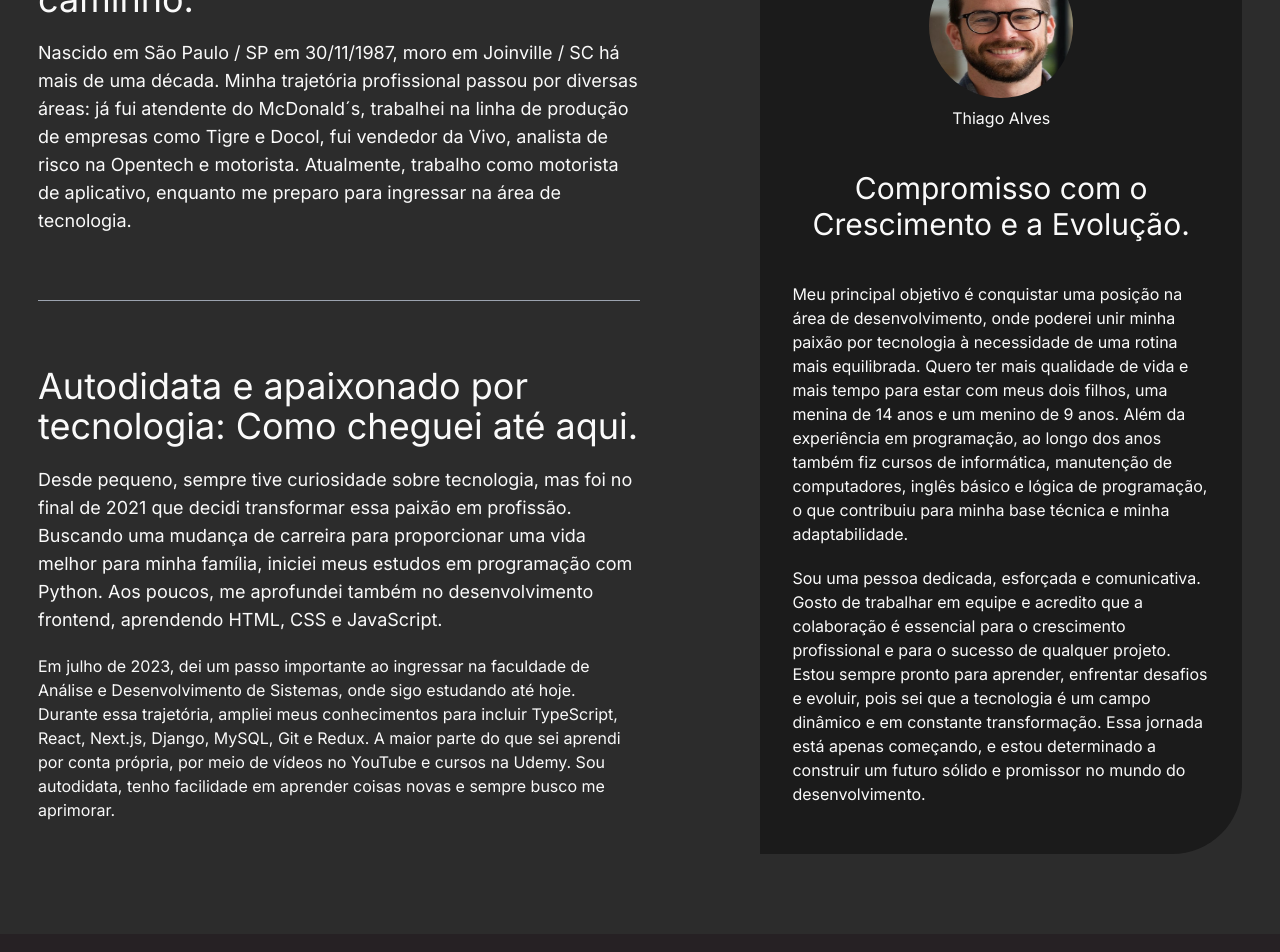
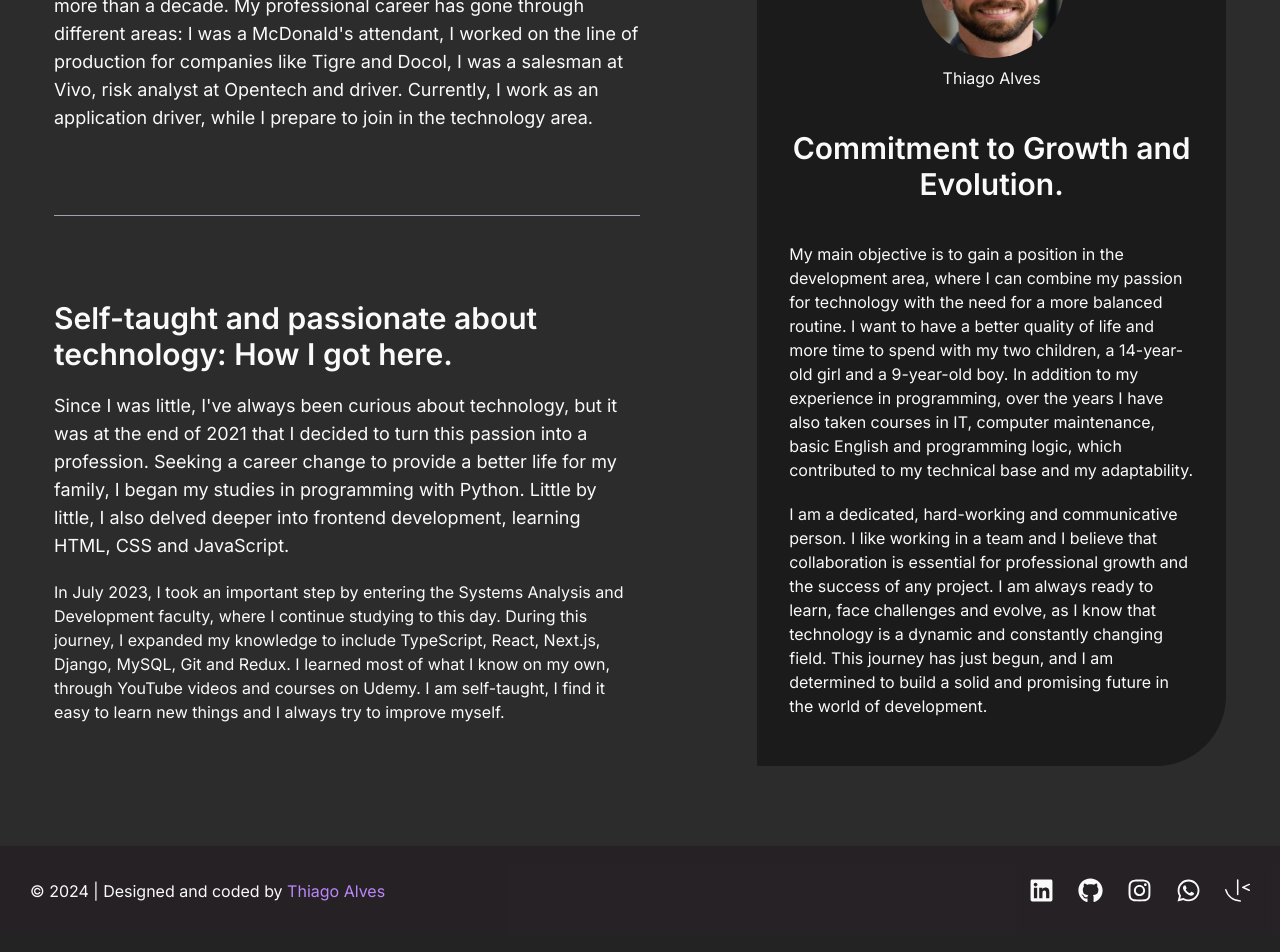
Before and after one commit to Thiago87dev/portifolio2, a Next.js app: page /en/about in a window 1280 px wide. Shown: the part 660-1612 px from the top of the page. Built offline with nearby package versions, Linux system fonts and the light colour scheme.

Commit message:
:sparkles: feat: about page part 3 responsiveness

```diff
--- a/messages/en.json
+++ b/messages/en.json
@@ -66,5 +66,20 @@
     "countries_of_the_world": "I'm still going to write an elaborate description",
     "e-commerce_product_page": "I'm still going to write an elaborate description",
     "product_list_with_cart_main": "I'm still going to write an elaborate description"
+  },
+  "About": {
+    "title": "Who Am I Beyond the Code",
+    "behindEveryLine":"Behind every line of code, there is a journey of learning, challenges and achievements. I'm passionate about technology and development, always looking to improve my skills and create solutions that make a difference.",
+    "experiencesThat":"Experiences that shaped my path.",
+    "bornInSaoPaulo":"Born in São Paulo / SP on 11/30/1987, I have lived in Joinville / SC for more than a decade. My professional career has gone through different areas: I was a McDonald's attendant, I worked on the line of production for companies like Tigre and Docol, I was a salesman at Vivo, risk analyst at Opentech and driver. Currently, I work as an application driver, while I prepare to join in the technology area.",
+    "selfTaught":"Self-taught and passionate about technology: How I got here.",
+    "sinceIWasLittle":"Since I was little, I've always been curious about technology, but it was at the end of 2021 that I decided to turn this passion into a profession. Seeking a career change to provide a better life for my family, I began my studies in programming with Python. Little by little, I also delved deeper into frontend development, learning HTML, CSS and JavaScript.",
+    "inJuly2023":"In July 2023, I took an important step by entering the Systems Analysis and Development faculty, where I continue studying to this day. During this journey, I expanded my knowledge to include TypeScript, React, Next.js, Django, MySQL, Git and Redux. I learned most of what I know on my own, through YouTube videos and courses on Udemy. I am self-taught, I find it easy to learn new things and I always try to improve myself.",
+    "commitmentTo":"Commitment to Growth and Evolution.",
+    "myMainObjective":"My main objective is to gain a position in the development area, where I can combine my passion for technology with the need for a more balanced routine. I want to have a better quality of life and more time to spend with my two children, a 14-year-old girl and a 9-year-old boy. In addition to my experience in programming, over the years I have also taken courses in IT, computer maintenance, basic English and programming logic, which contributed to my technical base and my adaptability.",
+    "iAmADedicated":"I am a dedicated, hard-working and communicative person. I like working in a team and I believe that collaboration is essential for professional growth and the success of any project. I am always ready to learn, face challenges and evolve, as I know that technology is a dynamic and constantly changing field. This journey has just begun, and I am determined to build a solid and promising future in the world of development."
+  },
+  "Footer":{
+    "designedAndCodedBy":"Designed and coded by"
   }
 }
--- a/messages/pt.json
+++ b/messages/pt.json
@@ -66,5 +66,20 @@
     "countries_of_the_world": "Ainda vou fazer uma descrição elaborada",
     "e-commerce_product_page": "I'm still going to write an elaborate description",
     "product_list_with_cart_main": "I'm still going to write an elaborate description"
+  },
+  "About": {
+    "title": "Quem Sou Eu Além do Código",
+    "behindEveryLine":"Por trás de cada linha de código, existe uma jornada de aprendizado, desafios e conquistas. Sou apaixonado por tecnologia e desenvolvimento, sempre em busca de aprimorar minhas habilidades e criar soluções que fazem a diferença.",
+    "experiencesThat":"Experiências que moldaram meu caminho.",
+    "bornInSaoPaulo":"Nascido em São Paulo / SP em 30/11/1987, moro em Joinville / SC há mais de uma década. Minha trajetória profissional passou por diversas áreas: já fui atendente do McDonald´s, trabalhei na linha de produção de empresas como Tigre e Docol, fui vendedor da Vivo, analista de risco na Opentech e motorista. Atualmente, trabalho como motorista de aplicativo, enquanto me preparo para ingressar na área de tecnologia.",
+    "selfTaught":"Autodidata e apaixonado por tecnologia: Como cheguei até aqui.",
+    "sinceIWasLittle":"Desde pequeno, sempre tive curiosidade sobre tecnologia, mas foi no final de 2021 que decidi transformar essa paixão em profissão. Buscando uma mudança de carreira para proporcionar uma vida melhor para minha família, iniciei meus estudos em programação com Python. Aos poucos, me aprofundei também no desenvolvimento frontend, aprendendo HTML, CSS e JavaScript.",
+    "inJuly2023":"Em julho de 2023, dei um passo importante ao ingressar na faculdade de Análise e Desenvolvimento de Sistemas, onde sigo estudando até hoje. Durante essa trajetória, ampliei meus conhecimentos para incluir TypeScript, React, Next.js, Django, MySQL, Git e Redux. A maior parte do que sei aprendi por conta própria, por meio de vídeos no YouTube e cursos na Udemy. Sou autodidata, tenho facilidade em aprender coisas novas e sempre busco me aprimorar.",
+    "commitmentTo":"Compromisso com o Crescimento e a Evolução.",
+    "myMainObjective":"Meu principal objetivo é conquistar uma posição na área de desenvolvimento, onde poderei unir minha paixão por tecnologia à necessidade de uma rotina mais equilibrada. Quero ter mais qualidade de vida e mais tempo para estar com meus dois filhos, uma menina de 14 anos e um menino de 9 anos. Além da experiência em programação, ao longo dos anos também fiz cursos de informática, manutenção de computadores, inglês básico e lógica de programação, o que contribuiu para minha base técnica e minha adaptabilidade.",
+    "iAmADedicated":"Sou uma pessoa dedicada, esforçada e comunicativa. Gosto de trabalhar em equipe e acredito que a colaboração é essencial para o crescimento profissional e para o sucesso de qualquer projeto. Estou sempre pronto para aprender, enfrentar desafios e evoluir, pois sei que a tecnologia é um campo dinâmico e em constante transformação. Essa jornada está apenas começando, e estou determinado a construir um futuro sólido e promissor no mundo do desenvolvimento."
+  },
+  "Footer":{
+    "designedAndCodedBy":"Projetado e codificado por"
   }
 }
--- a/src/components/Footer.tsx
+++ b/src/components/Footer.tsx
@@ -1,16 +1,18 @@
 import { Link } from "@/i18n/routing";
 import { FaLinkedin, FaGithub, FaInstagram, FaWhatsapp } from "react-icons/fa";
 import { SiFrontendmentor } from "react-icons/si";
+import { useTranslations } from "next-intl";
 
 const currentYear = new Date().getFullYear()
 
 const Footer = () => {
+  const t = useTranslations("Footer");
   return (
     <div className="flex justify-center items-center py-5 md:py-8 bg-colorBgNavLight dark:bg-colorBgNavDark text-colorTextLight dark:text-colorTextDark px-5">
       <div className="flex flex-col md:flex-row text-center items-center justify-between gap-4 w-[1220px] ">
         <div>
           <h4>
-            © {currentYear} | Projetado e codificado por{" "}
+            © {currentYear} | {t('designedAndCodedBy')}{" "}
             <span className="text-colorHighlightsLight dark:text-colorHighlightsDark">
               Thiago Alves
             </span>
--- a/src/components/about/AboutAbout.tsx
+++ b/src/components/about/AboutAbout.tsx
@@ -1,94 +1,57 @@
 import Image from "next/image";
+import { useTranslations } from "next-intl";
 
 const AboutAbout = () => {
+  const t = useTranslations("About");
+
   return (
-    <div className="dark:bg-colorBg2Dark bg-colorBgLight flex flex-col justify-start items-start w-full min-h-screen pt-20  dark:text-colorTextDark text-colorTextLight overflow-x-hidden">
+    <div className="dark:bg-colorBg2Dark bg-colorBgLight flex flex-col justify-start items-start w-full min-h-screen pt-10  dark:text-colorTextDark text-colorTextLight overflow-x-hidden">
       <div className="flex px-4 lg:px-0 items-start  mb-20 w-screen h-[420px] sm:h-72 bg-colorBg3Light dark:bg-colorBg3Dark">
         <div className="flex flex-col gap-8 items-center justify-center h-full px-4 lg:px-0 mb-20  w-full mx-auto  max-w-[1204px]">
           <h2 className="text-4xl sm:text-5xl font-semibold text-center">
-            Quem Sou Eu Além do Código
+            {t("title")}
           </h2>
           <p className="text-center text-base sm:text-lg max-w-[640px]">
-            Por trás de cada linha de código, existe uma jornada de aprendizado,
-            desafios e conquistas. Sou apaixonado por tecnologia e
-            desenvolvimento, sempre em busca de aprimorar minhas habilidades e
-            criar soluções que fazem a diferença.
+            {t("behindEveryLine")}
           </p>
         </div>
       </div>
-      <div className="flex justify-between w-[1204px] h-full  mx-auto">
-        <div className="flex flex-col justify-around w-1/2">
+      <div className="flex flex-col md:flex-row justify-between max-w-[1204px] items-center md:items-stretch h-full  mx-auto px-4 gap-12 md:gap-0">
+        <div className="flex flex-col justify-around text-center md:text-start w-[95%] sm:w-[80%] md:w-1/2 gap-14 md:gap-0">
           <div className="flex flex-col gap-5">
-            <h2 className="text-4xl">Experiências que moldaram meu caminho.</h2>
-            <p className="text-lg">
-              Nascido em São Paulo / SP em 30/11/1987, moro em Joinville / SC há
-              mais de uma década. Minha trajetória profissional passou por
-              diversas áreas: já fui atendente do McDonald´s, trabalhei na linha
-              de produção de empresas como Tigre e Docol, fui vendedor da Vivo,
-              analista de risco na Opentech e motorista. Atualmente, trabalho
-              como motorista de aplicativo, enquanto me preparo para ingressar
-              na área de tecnologia.
-            </p>
+            <h2 className="text-3xl font-semibold">{t("experiencesThat")}</h2>
+            <p className="text-lg">{t("bornInSaoPaulo")}</p>
           </div>
           <hr className=" border-gray-700 dark:border-gray-400" />
           <div className="flex flex-col gap-5">
-            <h2 className="text-4xl">
-              Autodidata e apaixonado por tecnologia: Como cheguei até aqui.
-            </h2>
-            <p className="text-lg">
-              Desde pequeno, sempre tive curiosidade sobre tecnologia, mas foi
-              no final de 2021 que decidi transformar essa paixão em profissão.
-              Buscando uma mudança de carreira para proporcionar uma vida melhor
-              para minha família, iniciei meus estudos em programação com
-              Python. Aos poucos, me aprofundei também no desenvolvimento
-              frontend, aprendendo HTML, CSS e JavaScript.
-            </p>
-            <p>
-              Em julho de 2023, dei um passo importante ao ingressar na
-              faculdade de Análise e Desenvolvimento de Sistemas, onde sigo
-              estudando até hoje. Durante essa trajetória, ampliei meus
-              conhecimentos para incluir TypeScript, React, Next.js, Django,
-              MySQL, Git e Redux. A maior parte do que sei aprendi por conta
-              própria, por meio de vídeos no YouTube e cursos na Udemy. Sou
-              autodidata, tenho facilidade em aprender coisas novas e sempre
-              busco me aprimorar.
-            </p>
+            <h2 className="text-3xl font-semibold">{t("selfTaught")}</h2>
+            <p className="text-lg">{t("sinceIWasLittle")}</p>
+            <p>{t("inJuly2023")}</p>
           </div>
         </div>
-        <div className="flex flex-col px-8 py-12 gap-10 items-center w-[40%] bg-colorBg3Light dark:bg-colorBg3Dark rounded-br-[70px]">
+        <div className="flex flex-col px-2 sm:px-8 py-12 gap-10 items-center w-[95%] sm:w-[80%] md:w-[40%] bg-colorBg3Light dark:bg-colorBg3Dark rounded-br-[70px]">
           <div className="flex flex-col gap-2">
-            <div >
-              <Image alt="cabeça" src={'/images/photo3.jpeg'} width={300} height={300} className="w-36 h-36 rounded-full"/>
+            <div>
+              <Image
+                alt="cabeça"
+                src={"/images/photo3.jpeg"}
+                width={300}
+                height={300}
+                className="w-36 h-36 rounded-full"
+              />
             </div>
             <div className="flex flex-col items-center">
-              <h2 >Thiago Alves</h2>
+              <h2>Thiago Alves</h2>
             </div>
           </div>
           <div>
-            <h2 className="text-3xl text-center">Compromisso com o Crescimento e a Evolução.</h2>
+            <h2 className="text-3xl text-center font-semibold">
+              {t("commitmentTo")}
+            </h2>
           </div>
-          <div className="flex flex-col gap-5">
-            <p>
-              Meu principal objetivo é conquistar uma posição na área de
-              desenvolvimento, onde poderei unir minha paixão por tecnologia à
-              necessidade de uma rotina mais equilibrada. Quero ter mais
-              qualidade de vida e mais tempo para estar com meus dois filhos,
-              uma menina de 14 anos e um menino de 9 anos. Além da experiência
-              em programação, ao longo dos anos também fiz cursos de
-              informática, manutenção de computadores, inglês básico e lógica de
-              programação, o que contribuiu para minha base técnica e minha
-              adaptabilidade.
-            </p>
-            <p>
-              Sou uma pessoa dedicada, esforçada e comunicativa. Gosto de
-              trabalhar em equipe e acredito que a colaboração é essencial para
-              o crescimento profissional e para o sucesso de qualquer projeto.
-              Estou sempre pronto para aprender, enfrentar desafios e evoluir,
-              pois sei que a tecnologia é um campo dinâmico e em constante
-              transformação. Essa jornada está apenas começando, e estou
-              determinado a construir um futuro sólido e promissor no mundo do
-              desenvolvimento.
-            </p>
+          <div className="flex flex-col gap-5 text-center md:text-start">
+            <p>{t("myMainObjective")}</p>
+            <p>{t("iAmADedicated")}</p>
           </div>
         </div>
       </div>
--- a/src/components/projects/ProjectsProject.tsx
+++ b/src/components/projects/ProjectsProject.tsx
@@ -22,7 +22,7 @@ const ProjectsProject = () => {
   }, []);
 
   return (
-    <div className="dark:bg-colorBg2Dark bg-colorBgLight flex flex-col justify-center items-center w-full min-h-screen pt-20  dark:text-colorTextDark text-colorTextLight overflow-x-hidden">
+    <div className="dark:bg-colorBg2Dark bg-colorBgLight flex flex-col justify-center items-center w-full min-h-screen pt-10  dark:text-colorTextDark text-colorTextLight overflow-x-hidden">
       <div className="flex px-4 lg:px-0 items-start  mb-20 w-screen h-[420px] sm:h-72 bg-colorBg3Light dark:bg-colorBg3Dark">
         <div className="flex flex-col gap-8 items-center justify-center h-full px-4 lg:px-0 mb-20  w-full mx-auto  max-w-[1204px]">
           <h2 className="text-4xl sm:text-5xl font-semibold text-center">
```
